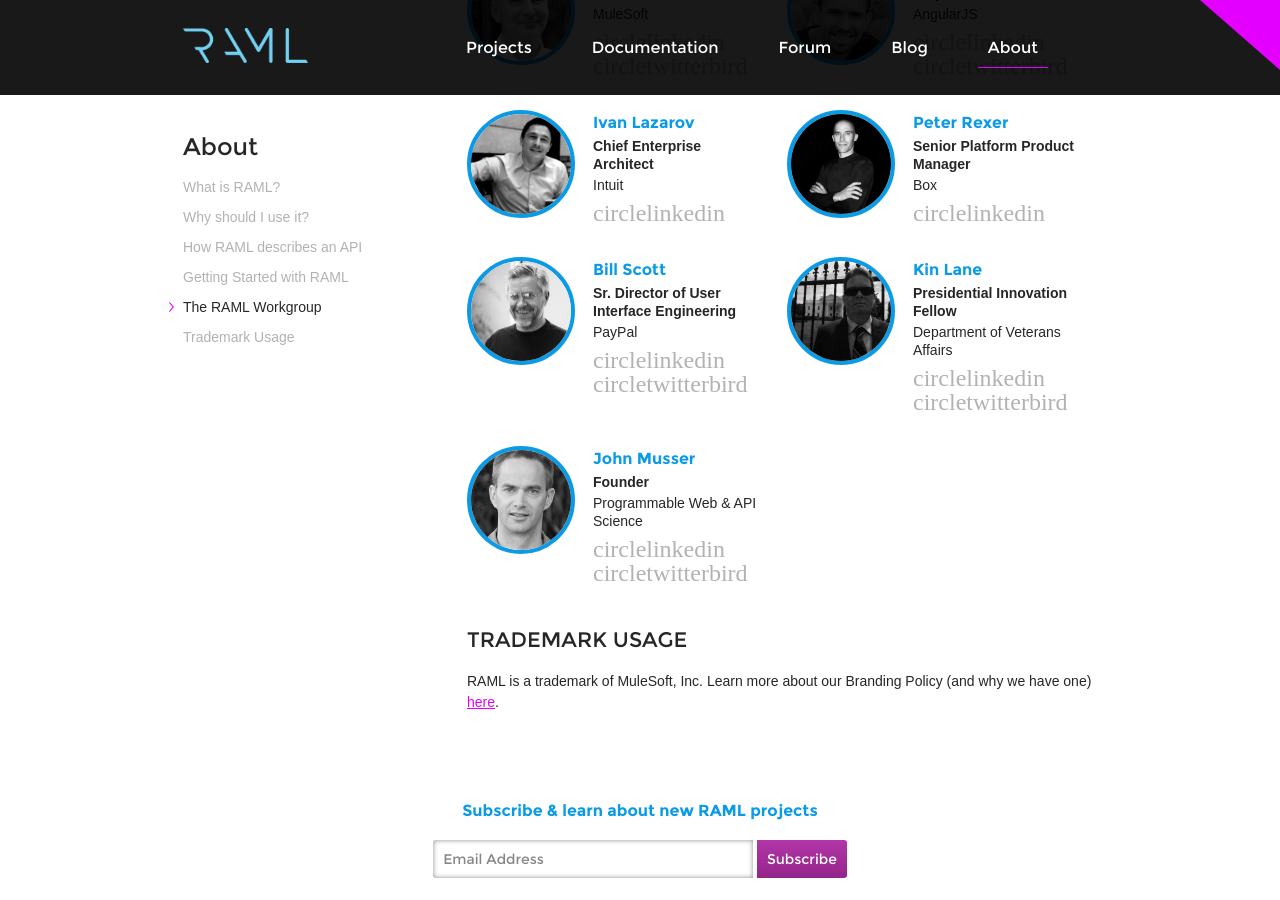
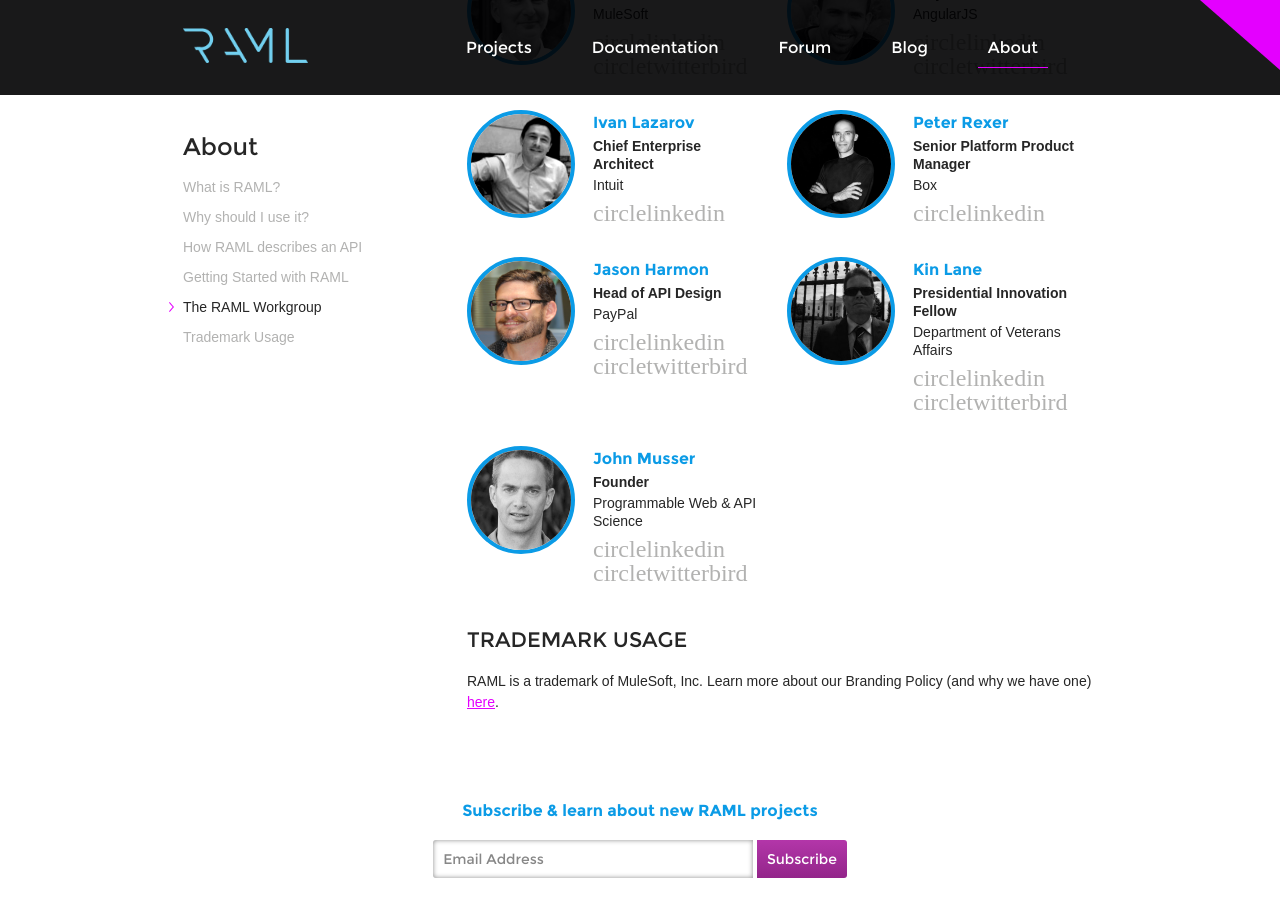
Before and after one commit to raml-org/raml-spec, a Jekyll site: the page built from about.html, in a window 1280 px wide and 900 px high, scrolled down 1491 px. Built offline with Jekyll 4.4.1, drawn with Linux system fonts in a browser that asks for light colours; nearby versions of some CDN libraries; some web fonts are replaced.

Commit message:
Adding Jason Harmon to workgroup

```diff
--- a/about.html
+++ b/about.html
@@ -98,14 +98,14 @@
                             </div>
                         </li>
                         <li class="odd">
-                            <div class="headshot"><img src="images/bill-scott.jpg"/></div>
+                            <div class="headshot"><img src="/images/jason-harmon.png"/></div>
                             <div class="bio-info">
-                                <h3>Bill Scott</h3>
-                                <p><strong>Sr. Director of User Interface Engineering</strong></p>
+                                <h3>Jason Harmon</h3>
+                                <p><strong>Head of API Design</strong></p>
                                 <p>PayPal</p>
                                 <div class="bio-social">
-                                    <a class="symbol" href="http://www.linkedin.com/in/billwscott" target="_blank">circlelinkedin</a>
-                                    <a class="symbol" href="https://twitter.com/billwscott" target="_blank">circletwitterbird</a>
+                                    <a class="symbol" href="https://www.linkedin.com/in/jasonhnaustin" target="_blank">circlelinkedin</a>
+                                    <a class="symbol" href="https://twitter.com/jharmn" target="_blank">circletwitterbird</a>
                                 </div>
                             </div>
                         </li>
```
Also changed, not shown: images/jason-harmon.png (added).
